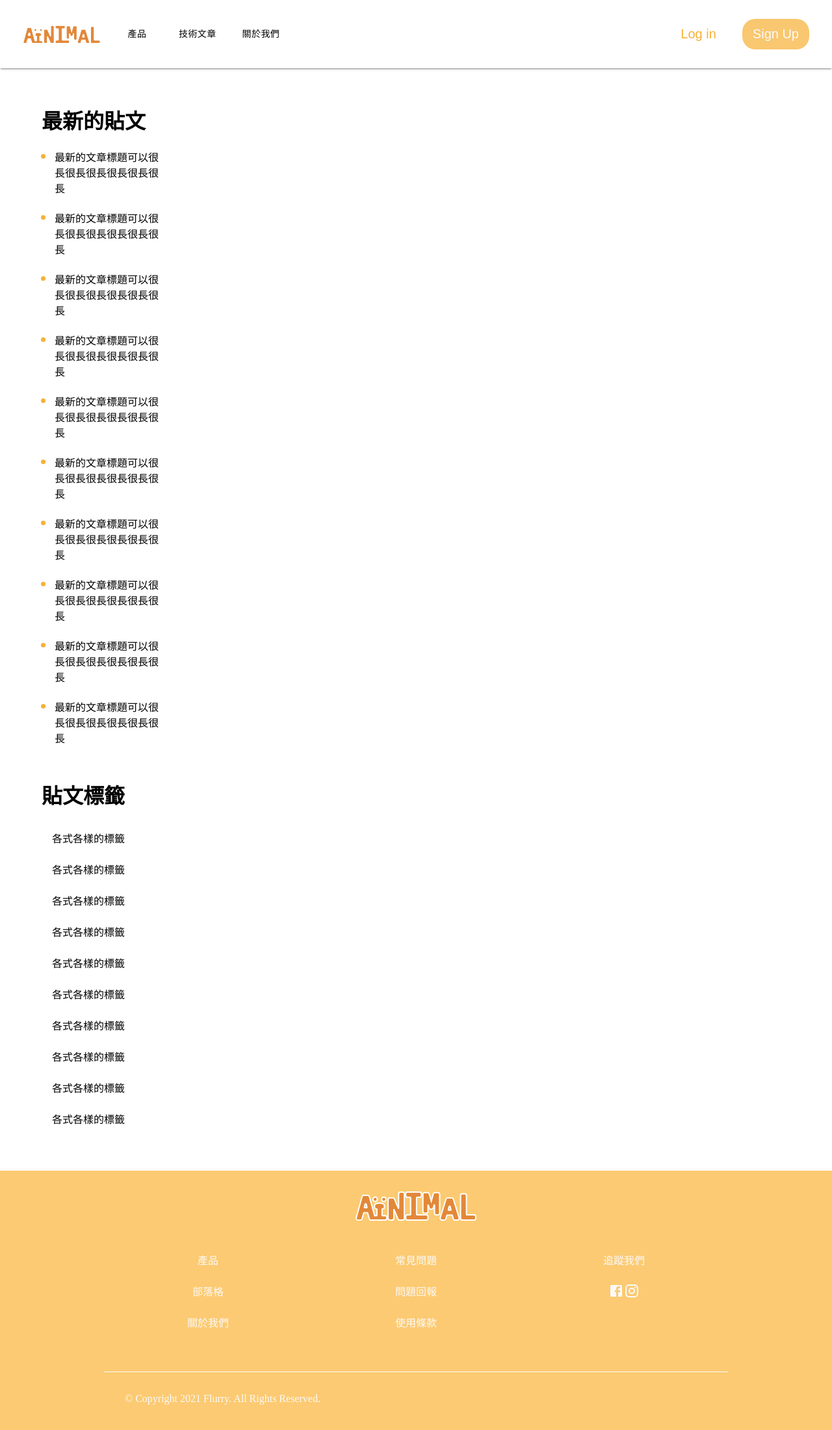
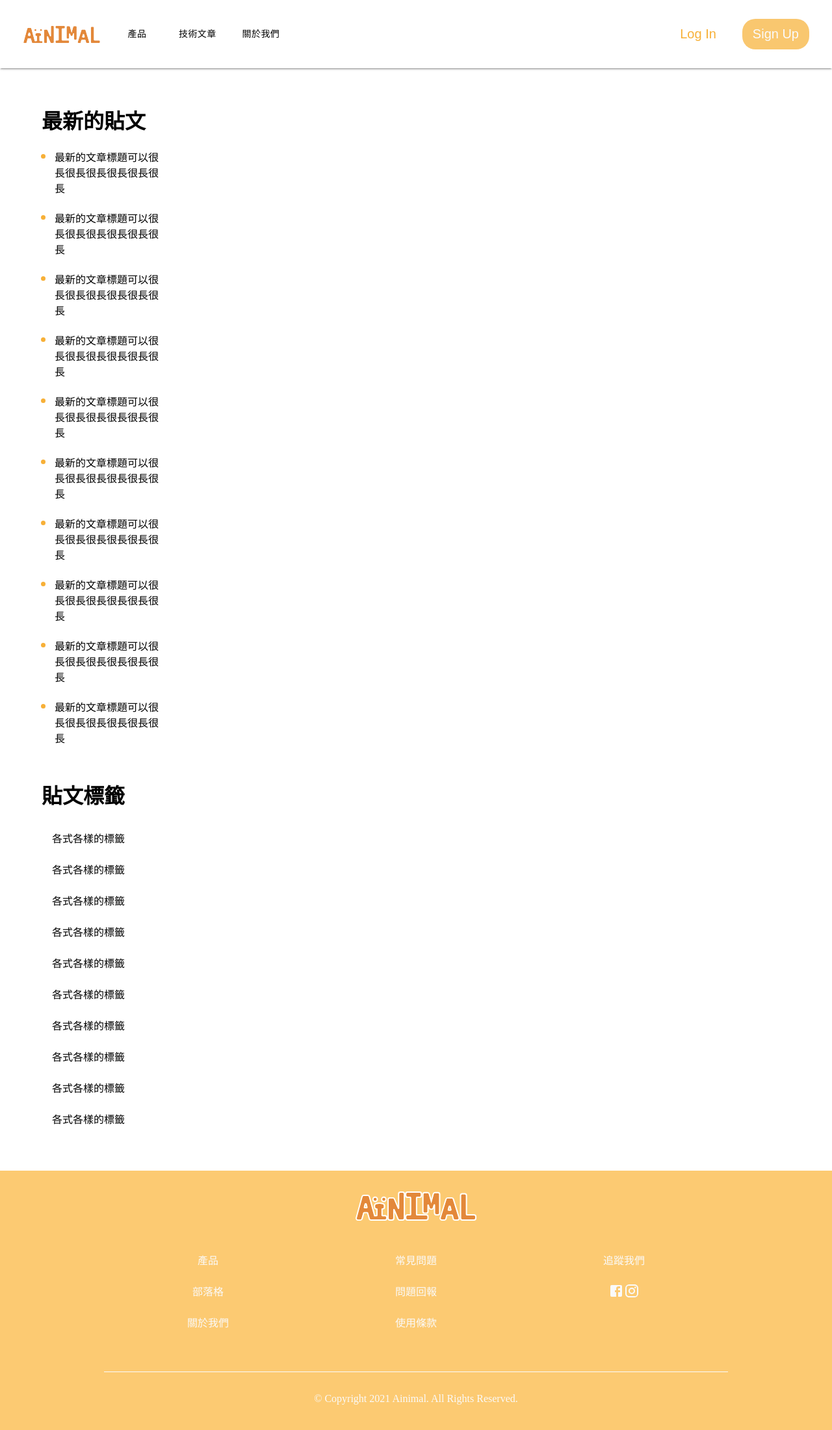
Before and after one commit to Solo-steven/ainimal-blog-frontend, a Next.js app: page /blog/1 in a window 1280 px wide. Shown: the top 2200 px of the page at 65% size. Built offline with nearby package versions, Linux system fonts and the light colour scheme; no server answers.

Commit message:
Feat: Connect to Login API

```diff
--- a/components/Footer.tsx
+++ b/components/Footer.tsx
@@ -61,9 +61,10 @@ const Footer =() => {
                 marginTop: "4rem",
                 borderTop: "1px solid #FAFAFA",
                 padding: "2rem",
-                color: "#FAFAFA"
+                color: "#FAFAFA",
+                textAlign: "center",
             }}>
-                {"© Copyright 2021 Flurry. All Rights Reserved."}
+                {"© Copyright 2021 Ainimal. All Rights Reserved."}
             </Box>
 
         </Box>
--- a/components/NavBar.tsx
+++ b/components/NavBar.tsx
@@ -1,5 +1,6 @@
 import React from "react";
 import Image from "next/image";
+import Link from "next/link";
 import AppBar from "@mui/material/AppBar";
 import Box from "@mui/material/Box";
 import Stack from "@mui/material/Stack";
@@ -28,23 +29,32 @@ const NavBar = () => {
             >
                 <Image src={Logo} alt="logo" width="120px" height="30px"/>
                 <Button variant="text" color="inherit">{"產品"}</Button>
-                <Button variant="text" color="inherit">{"技術文章"}</Button>
+                <Button variant="text" color="inherit" sx={{ "& > a": { color: "#000000", textDecoration: "none" } }}>
+                    <Link href="/blog">
+                        {"技術文章"}
+                    </Link>
+                </Button>
                 <Button variant="text" color="inherit">{"關於我們"}</Button>
                 <Box sx={{flexGrow: 1}}/>
                 <ButtonBase
                     sx={{
                         padding: ".75rem 1rem",
                         borderRadius: "20px",
-                        fontSize: "20px",
-                        fontWeight: 500,
-                        color: "#f7b037",
                         ":hover" : {
                             border: "1px solid ##f7b037",
                             backgroundColor: "#f7b1372d",
+                        },
+                        "& > a": {
+                            fontSize: "20px",
+                            fontWeight: 500,
+                            textDecoration: "none",
+                            color: "#f7b037",
                         }
                     }}
                 >
-                    {"Log in"}
+                    <Link href="/auth/login">
+                        {"Log In"}
+                    </Link>
                 </ButtonBase>
                 <ButtonBase
                     sx={{
@@ -57,12 +67,21 @@ const NavBar = () => {
                         ":hover" : {
                             border: "1px solid ##f7b037",
                             backgroundColor: "#f7b1372d",
-                            color: "#f7b037",
+                            "& > a": {
+                              color: "#f7b037",
+                            }
+                        },
+                        "& > a": {
+                            fontSize: "20px",
+                            fontWeight: 500,
+                            textDecoration: "none",
+                            color: "#FAFAFA",
                         }
-
                     }}
                 >
-                    {"Sign Up"}
+                    <Link href="/auth/register">
+                        {"Sign Up"}
+                    </Link>
                 </ButtonBase>
             </Stack>
         </AppBar>
--- a/pages/api/auth/[...nextauth].ts
+++ b/pages/api/auth/[...nextauth].ts
@@ -13,8 +13,7 @@ export default NextAuth({
             authorize: async (credentials, req) => {
                 const email = credentials?.email , password = credentials?.password  ;
                 const user: any = await login(email as string, password as string);
-                if(user)
-                    return user;
+                if(user) return user;
                 return null;
             }
         })
--- a/pages/dashboard.tsx
+++ b/pages/dashboard.tsx
@@ -14,7 +14,7 @@ const MdEditor = dynamic(() => import('react-markdown-editor-lite'), {
 const DashBoard = () => {
     const router = useRouter();
     const [markdownText, setMarkdownText] = useState("");
-    const { data, status } = useSession();
+    const { status } = useSession();
     if(status !== "authenticated")
         router.push("/auth/login");
     return (
@@ -23,7 +23,7 @@ const DashBoard = () => {
                 value={markdownText}
                 style={{ height: '500px' }}
                 renderHTML={text => mdParser.render(text)}
-                onChange={({html, text})=> { setMarkdownText(text) }}
+                onChange={({text})=> { setMarkdownText(text) }}
             />;
         </>
     )
--- a/service/index.ts
+++ b/service/index.ts
@@ -17,7 +17,11 @@ export async function getPost() {
 }
 
 export async function login(email: string, password: string) {
-    return { token: "test" }
+    return axios.post("http://localhost:5000/auth/login", {
+        email, password
+    })
+    .then(response => response.data)
+    .catch(err =>  console.log(err));
 }
 
 export async function register() {
```
